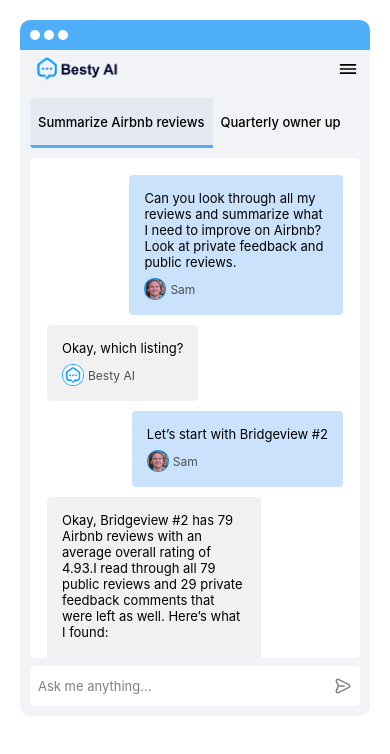
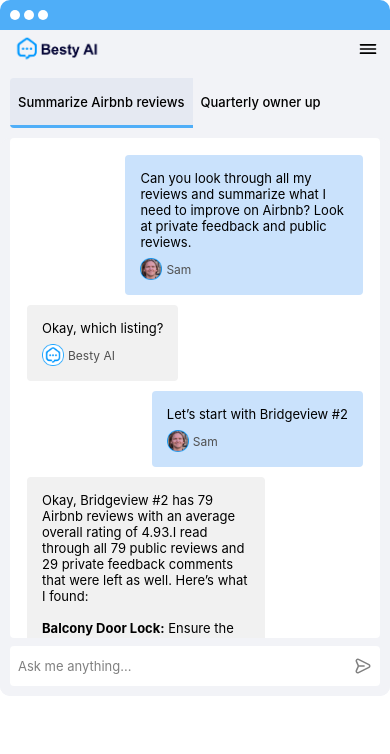
Before and after one commit to nathan-dopko/bestycalc, a React (Create React App) app: page /newFeature in a window 390 px wide. Shown: the top 754 px of the page. Built offline with nearby package versions, Linux system fonts and the light colour scheme.

Commit message:
app changes

```diff
--- a/src/App.css
+++ b/src/App.css
@@ -19,6 +19,7 @@
 @media (max-width: 900px) {
   .App {
     background-color: #fff;
+    min-height: fit-content;
   }
 
   .compWrapper {
--- a/src/components/NewFeature/NewFeature.module.css
+++ b/src/components/NewFeature/NewFeature.module.css
@@ -112,6 +112,8 @@
   .newFeature {
     padding: 20px;
     flex-direction: column;
+    padding: 0;
+    height: fit-content;
   }
 
   .wrapper {
```
